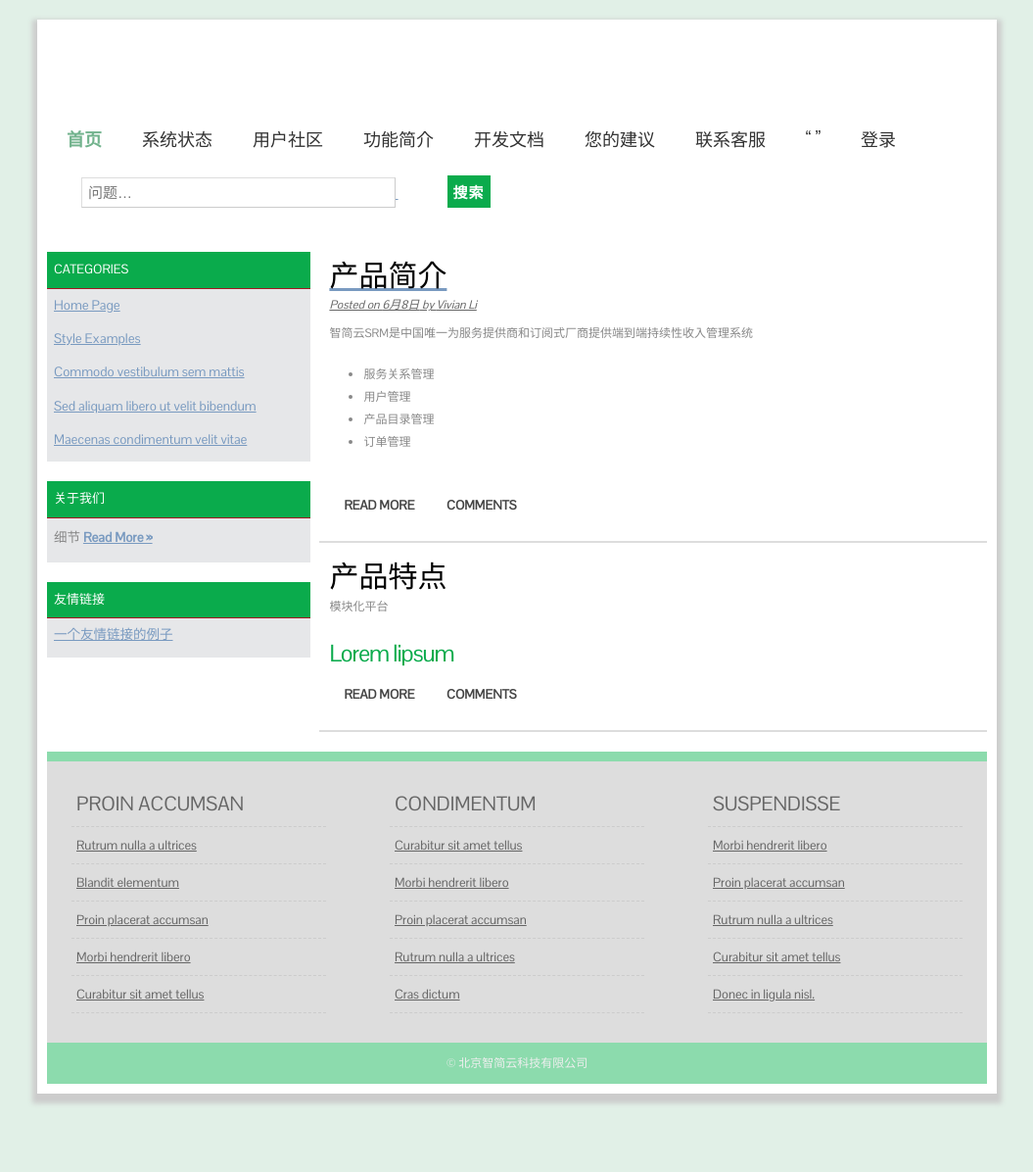
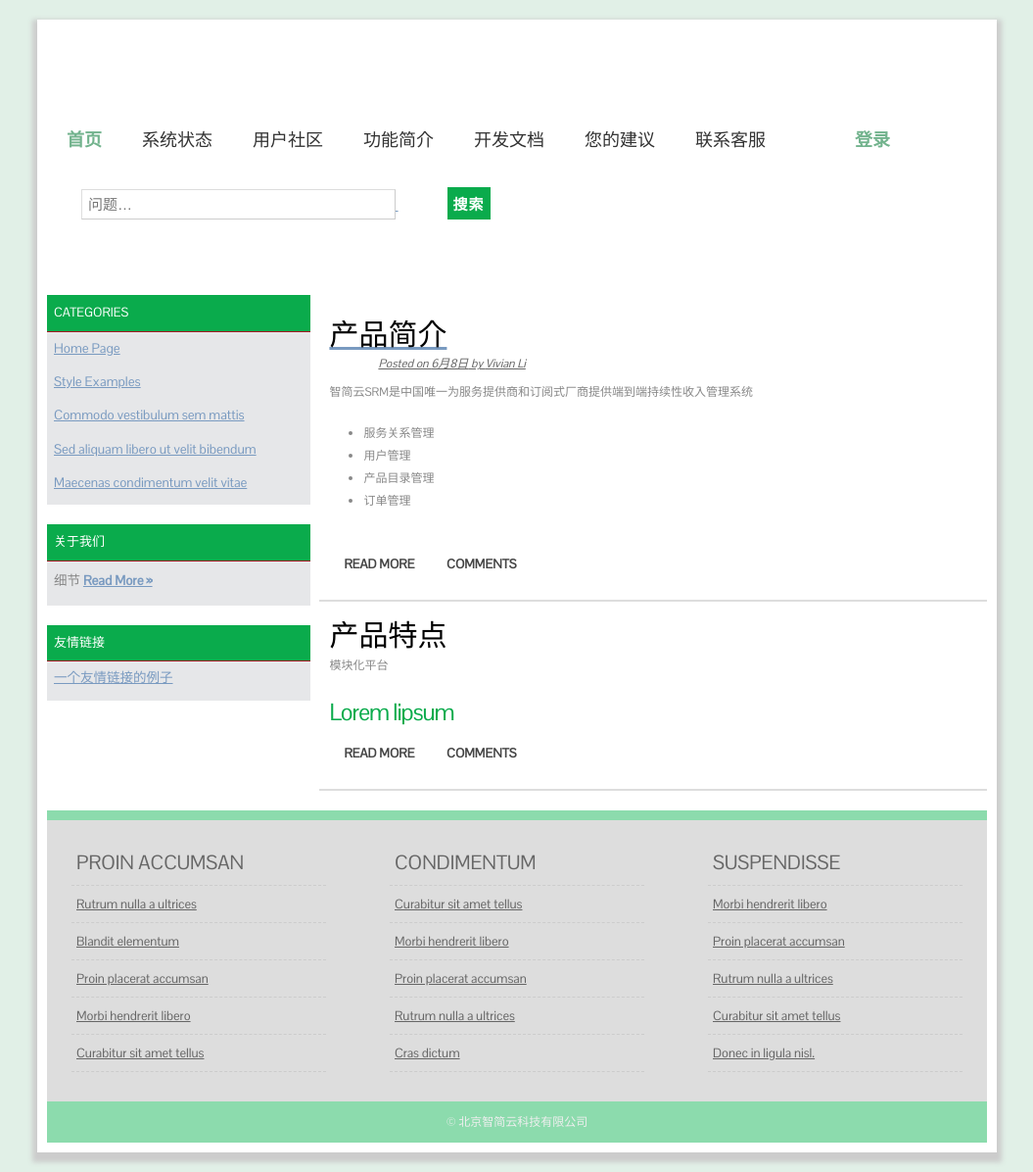
Before and after one commit to dreampivot/slipscloud.github.io, a Jekyll site: the page help/help-index.html, which Jekyll copies as it is, in a window 1280 px wide. Shown: the whole page at 98% size, without its empty margins (112-1167 px from the left). Built offline with Jekyll 4.4.1, drawn with Linux system fonts in a browser that asks for light colours; before the commit the page ends 1136 px from its top, so only the background shows below that.

Commit message:
Create help-index.html

```diff
--- a/help/help-index.html
+++ b/help/help-index.html
@@ -21,8 +21,7 @@
             <li><a href="api.html">开发文档</a></li>
 	    <li><a href="suggestion.html">您的建议</a></li>
             <li><a href="support.html">联系客服</a></li>
-	   <li><a href="#">“         ”</a></li>
-	   <li class=""><a href="https://slipscloud.bitbucket.io/"/>登录</li>
+	   <li class="start selected"><a href="https://slipscloud.bitbucket.io/" style="margin-left: 50px;"/>登录</li>
 
         </ul>
     </nav>
```
